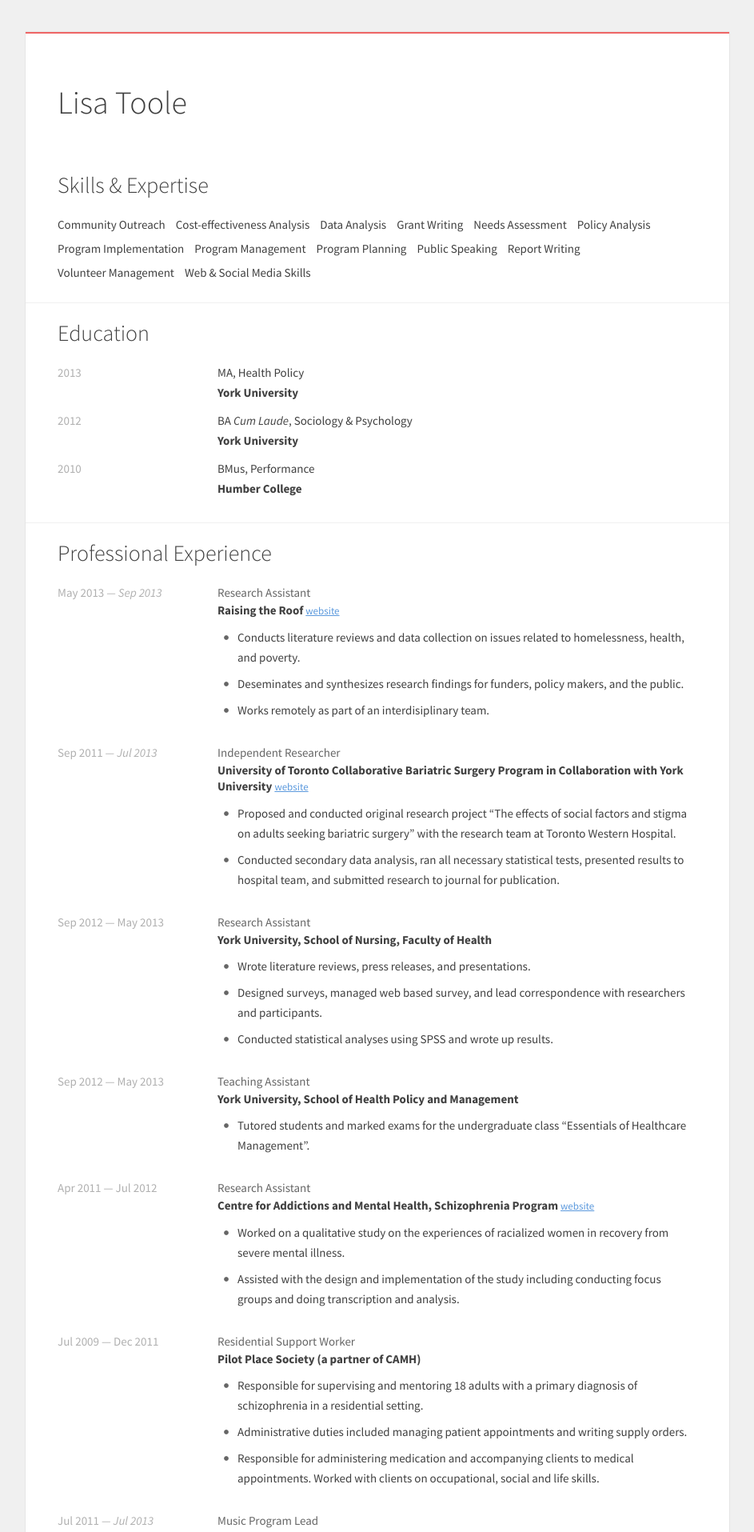
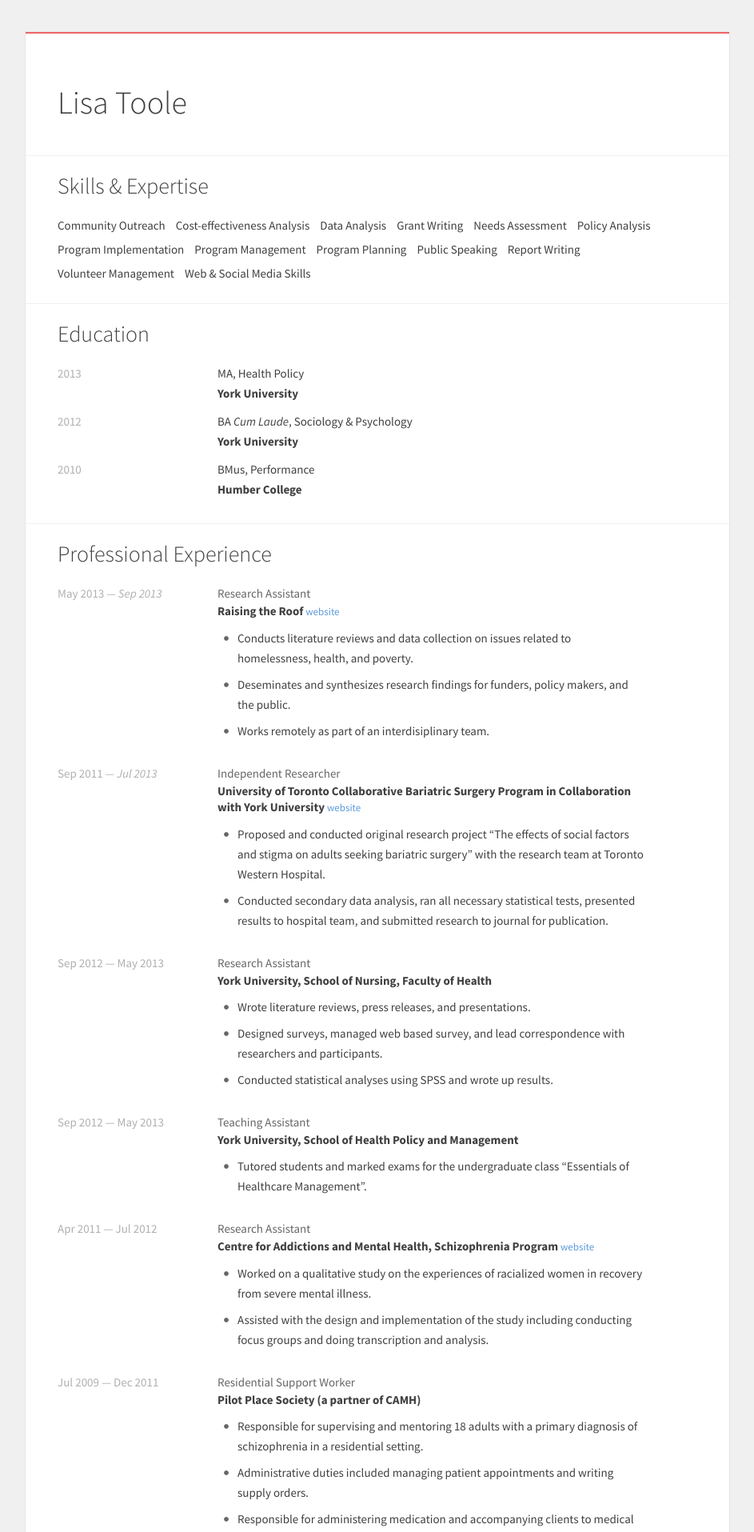
Before and after one commit to tristen/lisa, a Jekyll site: the page built from _posts/static/0100-01-01-cv.html, in a window 1280 px wide. Shown: the top 1915 px of the page at 80% size, without its empty margins (168-1111 px from the left). Built offline with Jekyll 4.4.1, drawn with Linux system fonts in a browser that asks for light colours; Markdown is read by kramdown in place of the engine named in the settings; comment, search, counter and statistics services are not loaded.

Commit message:
Work in the blog;

```diff
--- a/_layouts/default.html
+++ b/_layouts/default.html
@@ -21,19 +22,18 @@
 
 <div class='wrapper limiter'>
   <header class='contain'>
-    <h1><a href='{{site.baseurl}}/'>Lisa Toole</a></h1>
-    <nav>
+    <nav class='fr'>
       {% for item in page.navigation %}
       <a class='{% if page.category == item.category or page.url == item.path %}active{% endif %}' href='{{item.path}}/'>{{item.title}}</a>
       {% endfor %}
     </nav>
+    <h1><a href='{{site.baseurl}}/'>Lisa Toole</a></h1>
   </header>
   {{content}}
 </div>
 
-<footer class='limiter quiet'>
-  +1(202) 588 1068 | <span class='email reverse'>moc.liamg@e.asil.eloot</span>
-  <a href='https://twitter.com/toolelisae' class='twitter-follow-button' data-show-count='false'>Follow @toolelisae</a>
+<footer class='limiter pad2y pad4x center'>
+  +1(202) 588 1068 | <span class='email reverse'>moc.liamg@e.asil.eloot</span><a href='https://twitter.com/toolelisae' class='twitter-follow-button' data-show-count='false'>Follow @toolelisae</a>
 </footer>
 
 <script>
--- a/_posts/static/0100-01-01-cv.html
+++ b/_posts/static/0100-01-01-cv.html
@@ -4,7 +4,7 @@
 title: 'Curriculum Vitae'
 ---
 
-<section>
+<section class='pad2y pad4x keyline-top'>
   <h2>Skills &amp; Expertise</h2>
   <ul class='flatlist clearfix'>
     <li>Community Outreach</li>
@@ -23,7 +23,7 @@
   </ul>
 </section>
 
-<section class='keyline-top education'>
+<section class='pad2y pad4x keyline-top education'>
   <h2>Education</h2>
   <ul>
     <li class='clearfix'>
@@ -41,14 +41,13 @@
   </ul>
 </section>
 
-<section class='keyline-top experience'>
+<section class='pad2y pad4x keyline-top experience'>
   <h2>Professional Experience</h2>
-
   <div class='item clearfix'>
     <span class='col3 quiet'>May 2013 <em>&#8212; Sep 2013</em></span>
-    <div class='col9'>
+    <div class='col8'>
       <div class='title'>Research Assistant</div>
-      <h3>Raising the Roof <a href='http://www.raisingtheroof.org' class='small link'>website</a></h3>
+      <h4>Raising the Roof <a href='http://www.raisingtheroof.org' class='small link'>website</a></h4>
       <ul>
         <li>Conducts literature reviews and data collection on issues related to homelessness, health, and poverty.</li>
         <li>Deseminates and synthesizes research findings for funders, policy makers, and the public.</li>
@@ -59,9 +58,9 @@
 
   <div class='item clearfix'>
     <span class='col3 quiet'>Sep 2011 <em>&#8212; Jul 2013</em></span>
-    <div class='col9'>
+    <div class='col8'>
       <div class='title'>Independent Researcher</div>
-      <h3>University of Toronto Collaborative Bariatric Surgery Program in Collaboration with York University <a href='http://www.uhn.ca/' class='small link'>website</a></h3>
+      <h4>University of Toronto Collaborative Bariatric Surgery Program in Collaboration with York University <a href='http://www.uhn.ca/' class='small link'>website</a></h4>
       <ul>
         <li>Proposed and conducted original research project “The effects of social factors and stigma on adults seeking bariatric surgery” with the research team at Toronto Western Hospital.</li>
         <li>Conducted secondary data analysis, ran all necessary statistical tests, presented results to hospital team, and submitted research to journal for publication.</li>
@@ -71,9 +70,9 @@
 
   <div class='item clearfix'>
     <span class='col3 quiet'>Sep 2012 &#8212; May 2013</span>
-    <div class='col9'>
+    <div class='col8'>
       <div class='title'>Research Assistant</div>
-      <h3>York University, School of Nursing, Faculty of Health</h3>
+      <h4>York University, School of Nursing, Faculty of Health</h4>
       <ul>
         <li>Wrote literature reviews, press releases, and presentations.</li>
         <li>Designed surveys, managed web based survey, and lead correspondence with researchers and participants.</li>
@@ -84,9 +83,9 @@
 
   <div class='item clearfix'>
     <span class='col3 quiet'>Sep 2012 &#8212; May 2013</span>
-    <div class='col9'>
+    <div class='col8'>
       <div class='title'>Teaching Assistant</div>
-      <h3>York University, School of Health Policy and Management</h3>
+      <h4>York University, School of Health Policy and Management</h4>
       <ul>
         <li>Tutored students and marked exams for the undergraduate class “Essentials of Healthcare Management”.</li>
       </ul>
@@ -95,9 +94,9 @@
 
   <div class='item clearfix'>
     <span class='col3 quiet'>Apr 2011 &#8212; Jul 2012</span>
-    <div class='col9'>
+    <div class='col8'>
       <div class='title'>Research Assistant</div>
-      <h3>Centre for Addictions and Mental Health, Schizophrenia Program <a href='http://www.camh.ca/en/hospital/care_program_and_services/schizophrenia_program/Pages/schizophrenia_program.aspx' class='small link'>website</a></h3>
+      <h4>Centre for Addictions and Mental Health, Schizophrenia Program <a href='http://www.camh.ca/en/hospital/care_program_and_services/schizophrenia_program/Pages/schizophrenia_program.aspx' class='small link'>website</a></h4>
       <ul>
         <li>Worked on a qualitative study on the experiences of racialized women in recovery from severe mental illness.</li>
         <li>Assisted with the design and implementation of the study including conducting focus groups and doing transcription and analysis.</li>
@@ -107,9 +106,9 @@
 
   <div class='item clearfix'>
     <span class='col3 quiet'>Jul 2009 &#8212; Dec 2011</span>
-    <div class='col9'>
+    <div class='col8'>
       <div class='title'>Residential Support Worker</div>
-      <h3>Pilot Place Society (a partner of CAMH)</h3>
+      <h4>Pilot Place Society (a partner of CAMH)</h4>
       <ul>
         <li>Responsible for supervising and mentoring 18 adults with a primary diagnosis of schizophrenia in a residential setting.</li>
         <li>Administrative duties included managing patient appointments and writing supply orders.</li>
@@ -120,9 +119,9 @@
 
   <div class='item clearfix'>
     <span class='col3 quiet'>Jul 2011 <em>&#8212; Jul 2013</em></span>
-    <div class='col9'>
+    <div class='col8'>
       <div class='title'>Music Program Lead</div>
-      <h3>Community Living Toronto <a href='http://cltoronto.ca' class='small link'>website</a></h3>
+      <h4>Community Living Toronto <a href='http://cltoronto.ca' class='small link'>website</a></h4>
       <ul>
         <li>Designed and implemented a music program for adults with developmental disabilities.</li>
         <li>Worked with organization to buy instruments and supplies and hire teachers.</li>
@@ -132,9 +131,9 @@
 
   <div class='item clearfix'>
     <span class='col3 quiet'>Jul 2007 <em>&#8212; Jul 2013</em></span>
-    <div class='col9'>
+    <div class='col8'>
       <div class='title'>Music and Drama Teacher</div>
-      <h3>Bloor West Music Studios</h3>
+      <h4>Bloor West Music Studios</h4>
       <ul>
         <li>Head of drama program. Head of early childhood music program for children under 6. Private voice and piano teacher.</li>
         <li>Private voice and piano teacher specializing in teaching children with special needs (ADHD, Autisum Spectrum Disorders).</li>
@@ -144,9 +143,9 @@
 
   <div class='item clearfix'>
     <span class='col3 quiet'>Jan 2009 &#8212; Jul 2011</span>
-    <div class='col9'>
+    <div class='col8'>
       <div class='title'>Music and Recreation Therapist</div>
-      <h3>The Salvation Army Toronto Grace Health Center <a href='http://www.torontograce.org' class='small link'>website</a></h3>
+      <h4>The Salvation Army Toronto Grace Health Center <a href='http://www.torontograce.org' class='small link'>website</a></h4>
       <ul>
         <li>Involved weekly in the Arts at the Grace program doing music therapy.</li>
         <li>Works on the patient care units leading music therapy sessions with patients with various long-term neurological conditions.</li>
@@ -155,7 +154,7 @@
   </div>
 </section>
 
-<section class='keyline-top publications'>
+<section class='pad2y pad4x keyline-top publications'>
   <h2>Publications</h2>
   <div class='item'>
      Singh, M., Jensen, E., Ray, S., & Toole, L. <em class='quiet'>(under review)</em>
--- a/index.html
+++ b/index.html
@@ -2,7 +2,7 @@
 layout: default
 ---
 
-<section class='keyline-top clearfix'>
+<section class='pad2y pad4x keyline-top clearfix'>
   <div class='col3 center'>
     <img src='{{site.baseurl}}/img/bio.png' class='dot' alt='' />
   </div>
--- a/site.css
+++ b/site.css
@@ -46,15 +46,6 @@
   clear:both;
   visibility:hidden;
   }
-*::-webkit-scrollbar {
-  background:#fff;
-  width:15px;
-  }
-*::-webkit-scrollbar-thumb {
-  background:#ccc;
-  border-radius:15px;
-  border:5px #fff solid;
-  }
 *, *:after, *:before {
   -webkit-box-sizing:border-box;
      -moz-box-sizing:border-box;
@@ -95,17 +86,25 @@
   font-weight:300;
   margin:0 0 20px;
   }
-
-h3 {
+h3,
+.big {
+  font-size:20px;
+  line-height:36px;
+  font-weight:300;
+  margin:0 0 10px;
+  }
+h4 {
   font-size:15px;
   line-height:1.333em;
   }
-
-h4 {
+h5 {
   font-size:12px;
   line-height:1.666em;
   }
 
+h1 a, h2 a, h3 a, h4 a, h5 a, h6 a {
+  text-decoration:none;
+  }
 a {
   color:#5B99DD;
   }
@@ -121,9 +120,9 @@
 li {
   margin:0 0 10px;
   }
-.big {
-  font-size:20px;
-  line-height:36px;
+.small {
+  font-size:13px;
+  font-weight:normal;
   }
 
 img {
@@ -167,23 +166,29 @@
 .margin11 { margin-left:91.6666%; }
 .margin12 { margin-left:100.0000%; }
 
+.pad1    { padding:10px; }
+.pad2    { padding:20px; }
+.pad4    { padding:40px; }
+
+.pad1x { padding-left: 10px; padding-right: 10px;}
+.pad2x { padding-left: 20px; padding-right: 20px;}
+.pad4x { padding-left: 40px; padding-right: 40px;}
+
+.pad1y { padding-top: 10px; padding-bottom: 10px;}
+.pad2y { padding-top: 20px; padding-bottom: 20px;}
+.pad4y { padding-top: 40px; padding-bottom: 40px;}
+
 /*-----------------------------------
   Page Styling
 -------------------------------------*/
 .wrapper {
+  background:#fff;
+  min-height:550px;
   -webkit-box-shadow:0 0 1px rgba(0,0,0,0.25);
           box-shadow:0 0 1px rgba(0,0,0,0.25);
   }
-section {
-  background:#fff;
-  padding:20px 40px;
-  }
 .indent {
   margin-left:40px;
-  }
-.small {
-  font-size:13px;
-  font-weight:normal;
   }
 
 .pull-left {
@@ -192,33 +197,27 @@
   }
 
 header {
-  background:#fff;
   border-top:2px solid #ee6565;
   padding:60px 40px 40px;
   margin-top:40px;
   }
-  header nav {
-    position:absolute;
-    top:0;
-    right:40px;
-    }
   header nav a {
     display:inline-block;
-      padding:10px;
-      margin-left:1px;
-      color:#ee6565;
+    padding:10px 10px 10px 0;
+    color:#d0d0d0;
     text-decoration:none;
-      border-top:8px solid #fff;
     font-size:17px;
+    margin-top:10px;
     }
     header nav a.active,
     header nav a:hover {
-        border-color:#ee6565;
-        color:#ee6565;
+      color:#EE6565;
       }
 
 .twitter-follow-button {
-  float:right;
+  position:relative;
+  top:5px;
+  left:10px;
   }
 
 section.experience ul li {
@@ -246,11 +245,8 @@
   margin:0 0 20px;
   }
 footer {
-  padding:20px 0 40px;
-  font-size:13px;
-  font-weight:bold;
+  color:#666;
   }
-  footer a { margin-left:5px; }
 
 /* Additional Utility Classes
 ------------------------------------------------------- */
@@ -328,20 +324,10 @@
   .pad2         { padding:10px; }
   .pad2y        { padding-top:10px; padding-bottom:10px; }
   .pad2x        { padding-right:10px; padding-left:10px; }
+  .fl, .fr      { float:none; }
+  header        { margin:0; padding:60px 20px 40px; }
+}
 
-  section,
-  header {
-    margin:0;
-    padding:10px 20px;
-    }
-    header h1 {
-      margin-top:40px;
-      }
-  .twitter-follow-button {
-    display:block;
-    float:none;
-    }
-}
 @media
 only screen and (-webkit-min-device-pixel-ratio:2),
 only screen and (min-device-pixel-ratio:2) {
```
Also changed, not shown: other parts of _layouts/default.html (+1 -0 lines), _layouts/blog.html (+13 -10 lines), _posts/2013-10-10-women-and-food-insecurity-why-gender-matters.md (+1 -1 lines), blog/index.html (+10 -0 lines), img/illustrations.svg (added), img/splash/women-food-security.png (added). Lines whose indentation alone changed are shown as unchanged.
